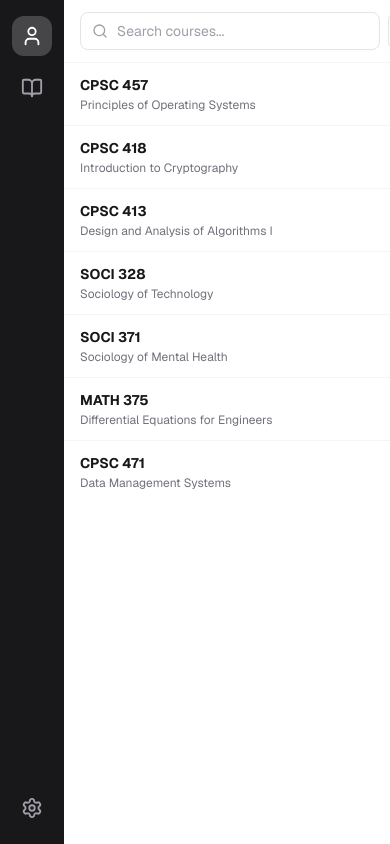
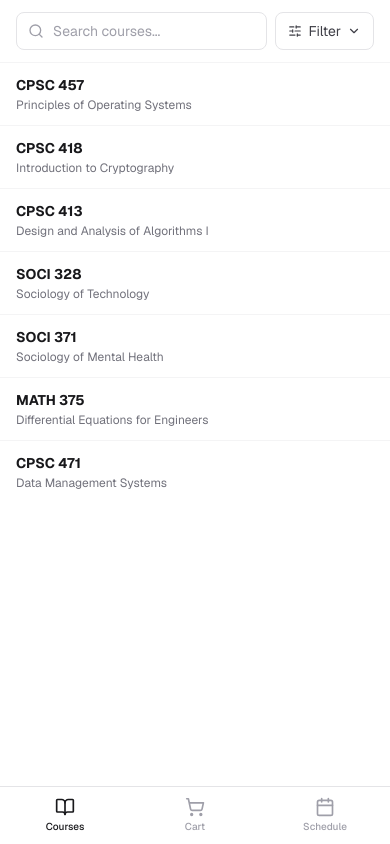
Before and after one commit to v-vacuum/uni-schedule-builder, a Next.js app: page / in a window 390 px wide. Built offline with nearby package versions, Linux system fonts and the light colour scheme.

Commit message:
fix: remove left border bars and add responsive layout

```diff
--- a/src/app/globals.css
+++ b/src/app/globals.css
@@ -11,3 +11,35 @@ body {
   background: var(--color-background);
   color: var(--color-foreground);
 }
+
+@keyframes filter-dropdown-in {
+  from {
+    opacity: 0;
+    transform: scale(0.9);
+  }
+  to {
+    opacity: 1;
+    transform: scale(1);
+  }
+}
+
+.animate-filter-in {
+  animation: filter-dropdown-in 150ms ease-out forwards;
+  transform-origin: top right;
+}
+
+@keyframes filter-dropdown-out {
+  from {
+    opacity: 1;
+    transform: scale(1);
+  }
+  to {
+    opacity: 0;
+    transform: scale(0.9);
+  }
+}
+
+.animate-filter-out {
+  animation: filter-dropdown-out 150ms ease-out forwards;
+  transform-origin: top right;
+}
--- a/src/components/calendar/course-block.tsx
+++ b/src/components/calendar/course-block.tsx
@@ -23,14 +23,13 @@ export function CourseBlock({ block, animationState }: CourseBlockProps) {
 
   return (
     <div
-      className="absolute overflow-hidden rounded-lg border-l-[3px] px-2 py-1.5"
+      className="absolute overflow-hidden rounded-lg px-2 py-1.5"
       style={{
         top: `${top}px`,
         height: `${height}px`,
         left: `${leftPercent}%`,
         width: `${widthPercent}%`,
         backgroundColor: colors.bg,
-        borderLeftColor: colors.border,
         opacity,
         transition: "opacity 150ms ease-out, left 200ms ease-out, width 200ms ease-out",
       }}
--- a/src/components/cart/cart-item-card.tsx
+++ b/src/components/cart/cart-item-card.tsx
@@ -28,7 +28,6 @@ export function CartItemCard({ item }: CartItemCardProps) {
       className="group relative rounded-lg transition-colors"
       style={{
         backgroundColor: item.selected ? colors.bg : "#f4f4f5",
-        borderLeft: `4px solid ${item.selected ? colors.border : "#d4d4d8"}`,
       }}
     >
       <div className="flex items-start gap-2 px-3 py-2.5">
--- a/src/components/cart/cart-view.tsx
+++ b/src/components/cart/cart-view.tsx
@@ -10,7 +10,7 @@ export function CartView() {
   const { activeCart } = useScheduler();
 
   return (
-    <div className="flex w-[270px] shrink-0 flex-col border-l border-zinc-200 bg-white">
+    <div className="flex h-full w-full md:w-[270px] shrink-0 flex-col md:border-l border-zinc-200 bg-white">
       <CartHeader />
       <div className="flex-1 space-y-2 overflow-y-auto p-3">
         {activeCart.items.length === 0 ? (
--- a/src/components/course-info/section-card.tsx
+++ b/src/components/course-info/section-card.tsx
@@ -34,7 +34,7 @@ export function SectionCard({ section, courseId }: SectionCardProps) {
 
   return (
     <div className="rounded-xl border border-zinc-200 bg-white">
-      <div className="border-l-4 border-zinc-900 p-4">
+      <div className="p-4">
         <div className="mb-3 flex items-center justify-between">
           <span className="text-sm font-bold text-zinc-900">
             {section.code}
--- a/src/components/course-info/tutorial-row.tsx
+++ b/src/components/course-info/tutorial-row.tsx
@@ -23,7 +23,7 @@ export function TutorialRow({ tutorial, onAdd, alreadyInCart }: TutorialRowProps
         </span>
       </div>
       {alreadyInCart ? (
-        <span className="text-xs text-emerald-600 font-medium">Added</span>
+        <span className="flex h-6 items-center text-xs text-emerald-600 font-medium">Added</span>
       ) : (
         <button
           onClick={() => onAdd(tutorial.id)}
--- a/src/components/layout/app-shell.tsx
+++ b/src/components/layout/app-shell.tsx
@@ -1,21 +1,78 @@
 "use client";
 
+import { useState } from "react";
+import { BookOpen, ShoppingCart, Calendar } from "lucide-react";
 import { Sidebar } from "@/components/sidebar/sidebar";
 import { SearchFilterRow } from "@/components/search/search-filter-row";
 import { CourseInfoView } from "@/components/course-info/course-info-view";
 import { CartView } from "@/components/cart/cart-view";
 import { ScheduleView } from "@/components/calendar/schedule-view";
 
+type MobileTab = "courses" | "cart" | "schedule";
+
+const TABS: { id: MobileTab; label: string; icon: typeof BookOpen }[] = [
+  { id: "courses", label: "Courses", icon: BookOpen },
+  { id: "cart", label: "Cart", icon: ShoppingCart },
+  { id: "schedule", label: "Schedule", icon: Calendar },
+];
+
 export function AppShell() {
+  const [activeTab, setActiveTab] = useState<MobileTab>("courses");
+
   return (
-    <div className="flex h-screen overflow-hidden">
+    <>
+      {/* Desktop / tablet: side-by-side with horizontal scroll when needed */}
+      <div className="hidden md:flex h-screen overflow-hidden">
         <Sidebar />
-      <div className="flex w-[440px] shrink-0 flex-col border-r border-zinc-200 bg-white">
+        <div className="flex flex-1 overflow-x-auto">
+          <div className="flex min-w-[440px] w-[440px] shrink-0 flex-col border-r border-zinc-200 bg-white">
             <SearchFilterRow />
             <CourseInfoView />
           </div>
           <CartView />
+          <div className="flex min-w-[500px] flex-1 flex-col bg-white">
             <ScheduleView />
           </div>
+        </div>
+      </div>
+
+      {/* Mobile: single column with tab navigation */}
+      <div className="flex md:hidden h-screen flex-col overflow-hidden">
+        <div className="flex-1 overflow-hidden">
+          {activeTab === "courses" && (
+            <div className="flex h-full flex-col bg-white">
+              <SearchFilterRow />
+              <CourseInfoView />
+            </div>
+          )}
+          {activeTab === "cart" && (
+            <div className="h-full">
+              <CartView />
+            </div>
+          )}
+          {activeTab === "schedule" && (
+            <div className="h-full">
+              <ScheduleView />
+            </div>
+          )}
+        </div>
+        <nav className="flex shrink-0 border-t border-zinc-200 bg-white">
+          {TABS.map(({ id, label, icon: Icon }) => (
+            <button
+              key={id}
+              onClick={() => setActiveTab(id)}
+              className={`flex flex-1 flex-col items-center gap-0.5 py-2.5 text-[10px] font-medium transition-colors ${
+                activeTab === id
+                  ? "text-zinc-900"
+                  : "text-zinc-400"
+              }`}
+            >
+              <Icon size={20} />
+              {label}
+            </button>
+          ))}
+        </nav>
+      </div>
+    </>
   );
 }
--- a/src/components/search/filter-bar.tsx
+++ b/src/components/search/filter-bar.tsx
@@ -1,6 +1,6 @@
 "use client";
 
-import { useCallback, useState } from "react";
+import { useCallback, useEffect, useState } from "react";
 import { ChevronDown, SlidersHorizontal } from "lucide-react";
 import { useScheduler } from "@/store/scheduler-context";
 import { useClickOutside } from "@/lib/use-click-outside";
@@ -21,8 +21,21 @@ const ENROLLMENT_LABELS: Record<EnrollmentStatus, string> = {
 
 export function FilterBar() {
   const [open, setOpen] = useState(false);
+  const [mounted, setMounted] = useState(false);
   const { state, toggleSemesterFilter, toggleEnrollmentFilter } =
     useScheduler();
+
+  useEffect(() => {
+    if (open) {
+      setMounted(true);
+    }
+  }, [open]);
+
+  const handleAnimationEnd = useCallback(() => {
+    if (!open) {
+      setMounted(false);
+    }
+  }, [open]);
 
   const close = useCallback(() => setOpen(false), []);
   const ref = useClickOutside<HTMLDivElement>(close);
@@ -46,8 +59,11 @@ export function FilterBar() {
         <ChevronDown size={14} />
       </button>
 
-      {open && (
-        <div className="absolute right-0 top-full z-50 mt-1 w-56 rounded-lg border border-zinc-200 bg-white p-3 shadow-lg">
+      {mounted && (
+        <div
+          className={`${open ? "animate-filter-in" : "animate-filter-out"} absolute right-0 top-full z-50 mt-1 w-56 rounded-lg border border-zinc-200 bg-white p-3 shadow-lg`}
+          onAnimationEnd={handleAnimationEnd}
+        >
           <p className="mb-2 text-xs font-semibold uppercase tracking-wider text-zinc-400">
             Semester
           </p>
```
Lines whose indentation alone changed are shown as unchanged.
